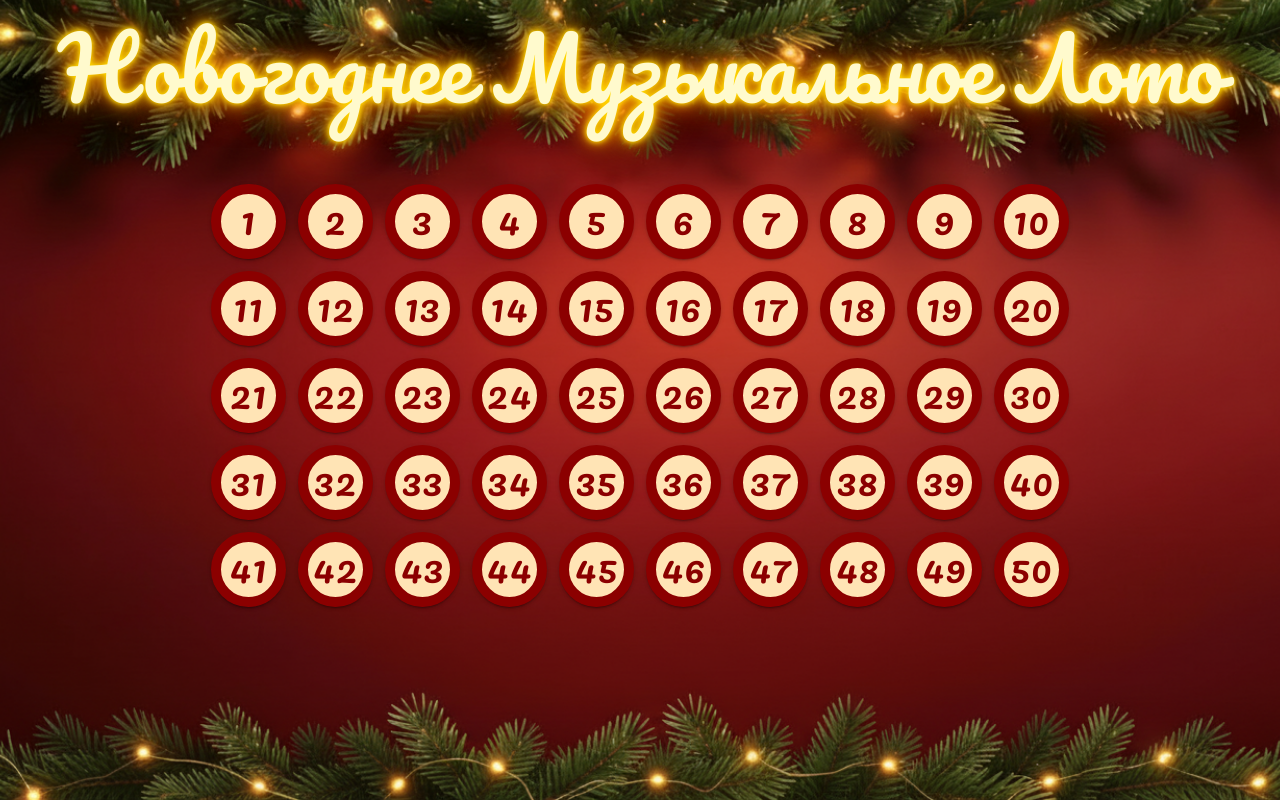
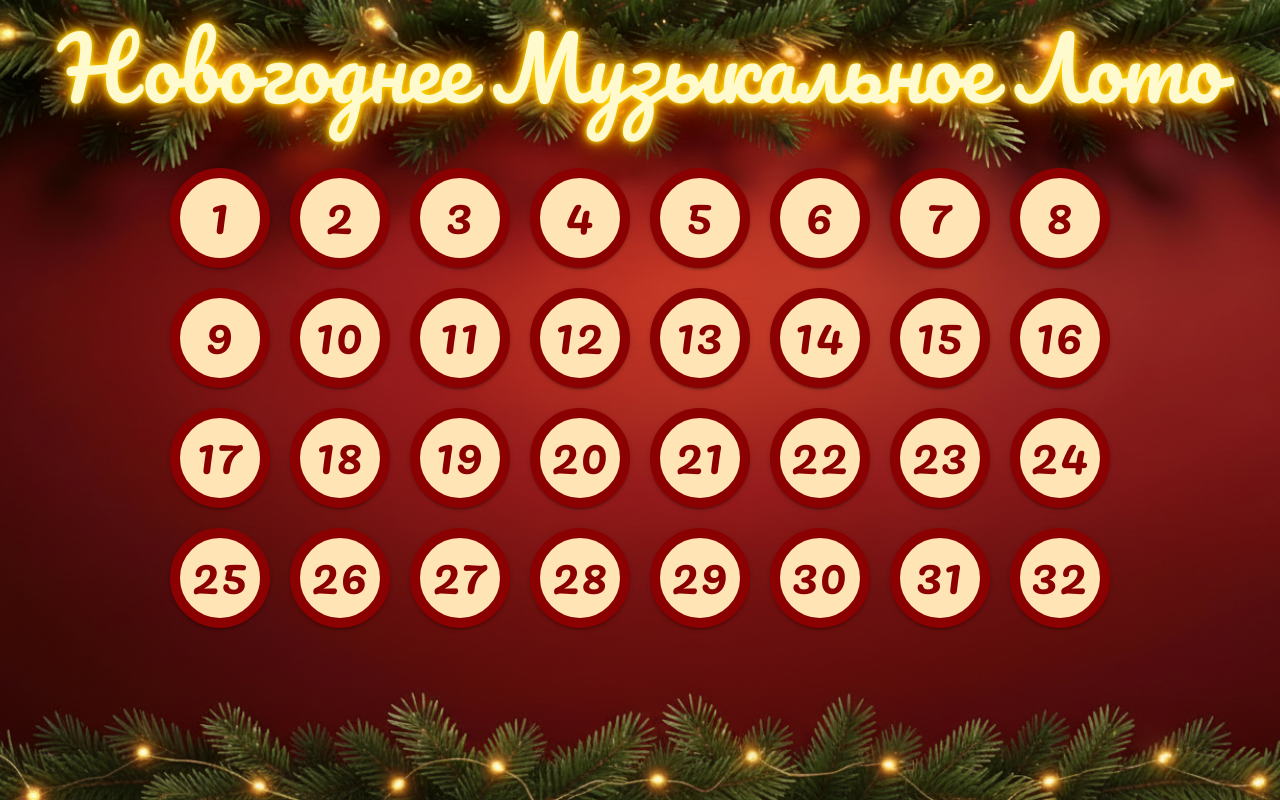
Before and after one commit to LivingstoneDoc/music-lotto, a React (Vite) app: page / in a window 1280 px wide. Built offline with nearby package versions, Linux system fonts and the light colour scheme.

Commit message:
change: styles for 32 buttons and songs

```diff
--- a/src/Components/ButtonsPanel.tsx
+++ b/src/Components/ButtonsPanel.tsx
@@ -9,12 +9,12 @@ export function ButtonsPanel({onClick, selectedSongsIds, getStylesBySongId}: But
     return (
         <Box
             sx={{
-                mt: isFullscreenLike ? 6 : { xs: 0.5, md: 1, lg: 0, xl: 7 },
+                mt: isFullscreenLike ? { xs: 1, md: 2, lg: 4, xl: 20 } : { xs: 0.5, md: 1, lg: 4, xl: 12 },
                 display: 'grid',
-                gridTemplateColumns: 'repeat(10, minmax(0, 1fr))',
+                gridTemplateColumns: 'repeat(8, minmax(0, 1fr))',
                 justifyItems: 'center',
-                rowGap: { xs: 1, md: 1.5, lg: 1.5, xl: 2 },
-                columnGap: { xs: 0.5, md: 1.5, lg: 1.5, xl: 2 },
+                rowGap: { xs: 1, md: 1.5, lg: 2.5, xl: 4 },
+                columnGap: { xs: 0.5, md: 1.5, lg: 2.5, xl: 4 },
                 maxWidth: '1920px',
                 mx: 'auto',
             }}
--- a/src/Components/SongButton.tsx
+++ b/src/Components/SongButton.tsx
@@ -1,7 +1,9 @@
 import { Button } from "@mui/material";
 import type { SongButtonProps } from "../types";
+import { useFullscreenLike } from "../Hooks/useFullscreenLike";
 
 export function SongButton({title, stylesClass, onClick}: SongButtonProps) {
+    const isFullscreenLike = useFullscreenLike(0.95);
     const hoverBoxShadow = stylesClass.hoverShadow ? stylesClass.hoverShadow : stylesClass.shadow;
 
     return (
@@ -11,13 +13,13 @@ export function SongButton({title, stylesClass, onClick}: SongButtonProps) {
             onClick={onClick}
             sx={{
                 position: 'relative',
-                width: { xs: 60, md: 80, lg: 75, xl: 100 },
-                height: { xs: 60, md: 80, lg: 75, xl: 100 },
+                width: isFullscreenLike ? 100 : { xs: 60, md: 80, lg: 75, xl: 100 },
+                height: isFullscreenLike ? 100 : { xs: 60, md: 80, lg: 75, xl: 100 },
                 borderRadius: '50%',
                 color: stylesClass.color,
                 backgroundColor: stylesClass.backgroundColor,
                 fontFamily: 'Pacifico',
-                fontSize: { xs: 28, md: 36, lg: 38, xl: 50 },
+                fontSize: isFullscreenLike ? 50 :  { xs: 28, md: 36, lg: 38, xl: 50 },
                 border: stylesClass.border,
                 boxShadow: stylesClass.shadow,
                 transition: 'all 0.2s ease',
--- a/src/data.tsx
+++ b/src/data.tsx
@@ -311,167 +311,5 @@ export const musicData = [
         audioSource: `${BASE_URL}/music/Avril_Lavigne_-_Girlfriend.mp3`,
         videoSource: `${BASE_URL}/video/Avril_Lavigne-Girlfriend.mp4#t=00:01:20`,
         musicText: ''
-    },
-    {
-        id: 33,
-        singer: 'MakSim',
-        name: 'Знаешь ли ты',
-        cover: `${BASE_URL}/img/Maksim.jpg`,
-        audioSource: `${BASE_URL}/music/MakSim_-_Znaesh_li_ty.mp3`,
-        videoSource: `${BASE_URL}/video/Land Del Rey-Summertime Sadness.mp4`,
-        musicText: ''
-    },
-    {
-        id: 34,
-        singer: 'Britney Spears',
-        name: 'Gimme More',
-        cover: `${BASE_URL}/img/Britney-Spears.jpg`,
-        audioSource: `${BASE_URL}/music/Britney_Spears_-_Gimme_More.mp3`,
-        videoSource: `${BASE_URL}/video/Land Del Rey-Summertime Sadness.mp4`,
-        musicText: ''
-    },
-    {
-        id: 35,
-        singer: 'Justin Timberlake, 50 Cent, Timbaland',
-        name: 'Ayo Technology',
-        cover: `${BASE_URL}/img/50-cent.jpg`,
-        audioSource: `${BASE_URL}/music/Justin_Timberlake_50_Cent_Timbaland_-_Ayo_Technology.mp3`,
-        videoSource: `${BASE_URL}/video/Land Del Rey-Summertime Sadness.mp4`,
-        musicText: ''
-    },
-    {
-        id: 36,
-        singer: 'Linkin Park',
-        name: 'What I`ve Done',
-        cover: `${BASE_URL}/img/Linkin-Park.jpg`,
-        audioSource: `${BASE_URL}/music/Linkin_Park_-_What_Ive_Done.mp3`,
-        videoSource: `${BASE_URL}/video/Land Del Rey-Summertime Sadness.mp4`,
-        musicText: ''
-    },
-    {
-        id: 37,
-        singer: 'Kanye West',
-        name: 'Stronger',
-        cover: `${BASE_URL}/img/Kanye-West.jpg`,
-        audioSource: `${BASE_URL}/music/Kanye_West_-_Stronger.mp3`,
-        videoSource: `${BASE_URL}/video/Land Del Rey-Summertime Sadness.mp4`,
-        musicText: ''
-    },
-    {
-        id: 38,
-        singer: 'Rihanna',
-        name: 'Umbrella',
-        cover: `${BASE_URL}/img/Rihanna.jpg`,
-        audioSource: `${BASE_URL}/music/Rihanna_-_Umbrella.mp3`,
-        videoSource: `${BASE_URL}/video/Land Del Rey-Summertime Sadness.mp4`,
-        musicText: ''
-    },
-    {
-        id: 39,
-        singer: 'Soulja Boy',
-        name: 'Crank That',
-        cover: `${BASE_URL}/img/Soulja-Boy.jpg`,
-        audioSource: `${BASE_URL}/music/Soulja_Boy_Tellem_Crank_That.mp3`,
-        videoSource: `${BASE_URL}/video/Land Del Rey-Summertime Sadness.mp4`,
-        musicText: ''
-    },
-    {
-        id: 40,
-        singer: 'Timbaland',
-        name: 'Apologize',
-        cover: `${BASE_URL}/img/Timbaland.jpg`,
-        audioSource: `${BASE_URL}/music/Timbaland_-_Apologize.mp3`,
-        videoSource: `${BASE_URL}/video/Land Del Rey-Summertime Sadness.mp4`,
-        musicText: ''
-    },
-    {
-        id: 41,
-        singer: 'David Guetta, Fred Rister',
-        name: 'Love Is Gone',
-        cover: `${BASE_URL}/img/David-Guetta.jpg`,
-        audioSource: `${BASE_URL}/music/David_Guetta_Fred_Rister_-_Love_Is_Gone.mp3#t=00:01:20`,
-        videoSource: '',
-        musicText: musicText.song1
-    },
-    {
-        id: 42,
-        singer: 'Avril Lavigne',
-        name: 'Girlfriend',
-        cover: `${BASE_URL}/img/Avril-Lavigne.jpg`,
-        audioSource: `${BASE_URL}/music/Avril_Lavigne_-_Girlfriend.mp3`,
-        videoSource: `${BASE_URL}/video/Avril_Lavigne-Girlfriend.mp4#t=00:01:20`,
-        musicText: ''
-    },
-    {
-        id: 43,
-        singer: 'MakSim',
-        name: 'Знаешь ли ты',
-        cover: `${BASE_URL}/img/Maksim.jpg`,
-        audioSource: `${BASE_URL}/music/MakSim_-_Znaesh_li_ty.mp3`,
-        videoSource: `${BASE_URL}/video/Land Del Rey-Summertime Sadness.mp4`,
-        musicText: ''
-    },
-    {
-        id: 44,
-        singer: 'Britney Spears',
-        name: 'Gimme More',
-        cover: `${BASE_URL}/img/Britney-Spears.jpg`,
-        audioSource: `${BASE_URL}/music/Britney_Spears_-_Gimme_More.mp3`,
-        videoSource: `${BASE_URL}/video/Land Del Rey-Summertime Sadness.mp4`,
-        musicText: ''
-    },
-    {
-        id: 45,
-        singer: 'Justin Timberlake, 50 Cent, Timbaland',
-        name: 'Ayo Technology',
-        cover: `${BASE_URL}/img/50-cent.jpg`,
-        audioSource: `${BASE_URL}/music/Justin_Timberlake_50_Cent_Timbaland_-_Ayo_Technology.mp3`,
-        videoSource: `${BASE_URL}/video/Land Del Rey-Summertime Sadness.mp4`,
-        musicText: ''
-    },
-    {
-        id: 46,
-        singer: 'Linkin Park',
-        name: 'What I`ve Done',
-        cover: `${BASE_URL}/img/Linkin-Park.jpg`,
-        audioSource: `${BASE_URL}/music/Linkin_Park_-_What_Ive_Done.mp3`,
-        videoSource: `${BASE_URL}/video/Land Del Rey-Summertime Sadness.mp4`,
-        musicText: ''
-    },
-    {
-        id: 47,
-        singer: 'Kanye West',
-        name: 'Stronger',
-        cover: `${BASE_URL}/img/Kanye-West.jpg`,
-        audioSource: `${BASE_URL}/music/Kanye_West_-_Stronger.mp3`,
-        videoSource: `${BASE_URL}/video/Land Del Rey-Summertime Sadness.mp4`,
-        musicText: ''
-    },
-    {
-        id: 48,
-        singer: 'Rihanna',
-        name: 'Umbrella',
-        cover: `${BASE_URL}/img/Rihanna.jpg`,
-        audioSource: `${BASE_URL}/music/Rihanna_-_Umbrella.mp3`,
-        videoSource: `${BASE_URL}/video/Land Del Rey-Summertime Sadness.mp4`,
-        musicText: ''
-    },
-    {
-        id: 49,
-        singer: 'Soulja Boy',
-        name: 'Crank That',
-        cover: `${BASE_URL}/img/Soulja-Boy.jpg`,
-        audioSource: `${BASE_URL}/music/Soulja_Boy_Tellem_Crank_That.mp3`,
-        videoSource: `${BASE_URL}/video/Land Del Rey-Summertime Sadness.mp4`,
-        musicText: ''
-    },
-    {
-        id: 50,
-        singer: 'Timbaland',
-        name: 'Apologize',
-        cover: `${BASE_URL}/img/Timbaland.jpg`,
-        audioSource: `${BASE_URL}/music/Timbaland_-_Apologize.mp3`,
-        videoSource: `${BASE_URL}/video/Land Del Rey-Summertime Sadness.mp4`,
-        musicText: ''
-    },
+    }
 ];
```
